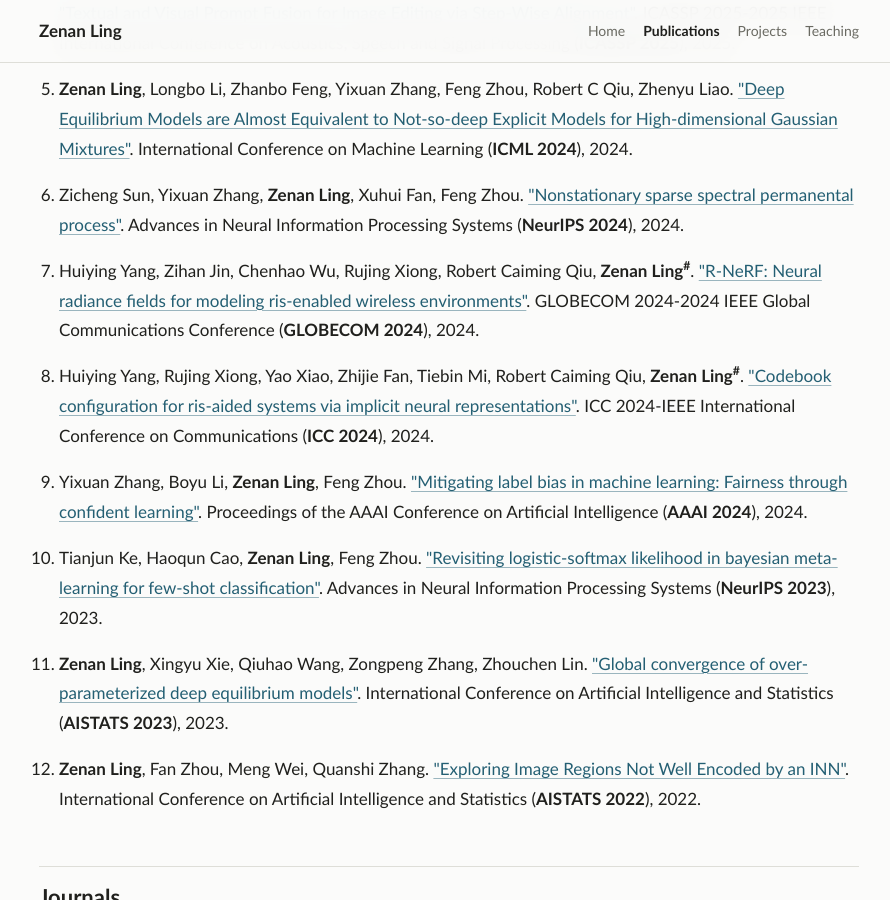
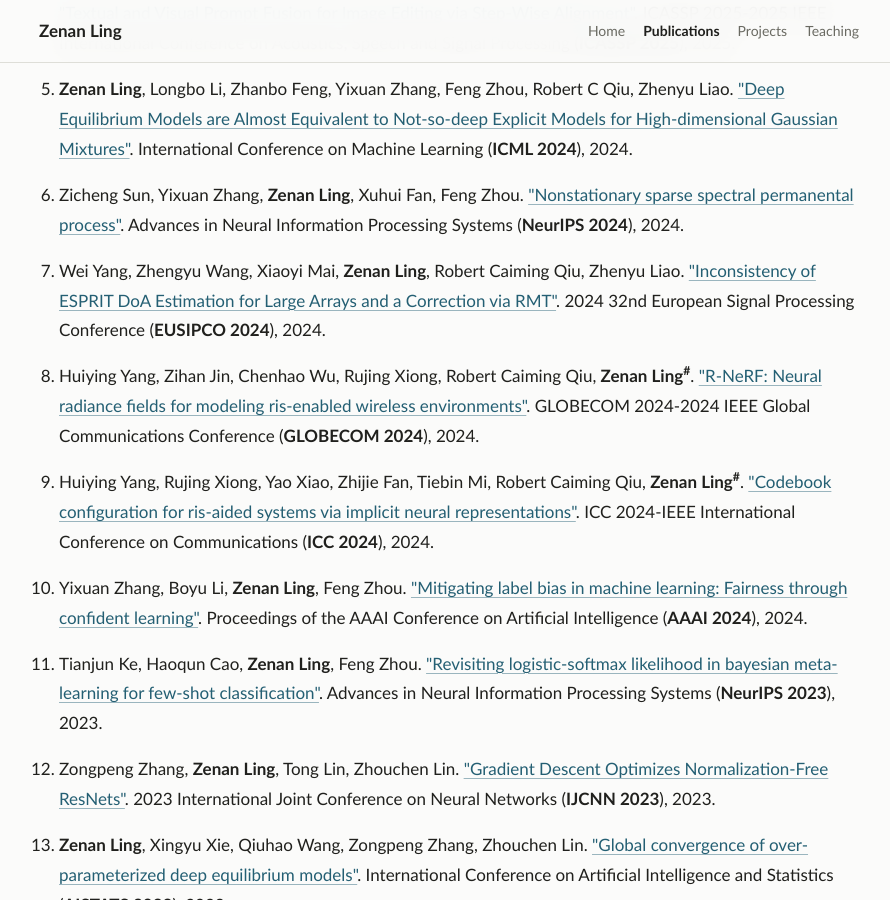
Before and after one commit to lingzenan/lingzenan.github.io, a Jekyll site: the page built from publications.md, in a window 1280 px wide and 900 px high, scrolled down 605 px. Shown: the whole window, without its empty margins (191-1081 px from the left). Built offline with Jekyll 4.4.1, drawn with Linux system fonts in a browser that asks for light colours.

Commit message:
Update homepage projects and publications

```diff
--- a/assets/publications.js
+++ b/assets/publications.js
@@ -17,6 +17,10 @@ const conferenceVenues = [
   "globecom",
   "ieee international conference on communications",
   "icc",
+  "european signal processing conference",
+  "eusipco",
+  "international joint conference on neural networks",
+  "ijcnn",
 ];
 
 const venueAbbreviations = [
@@ -31,6 +35,10 @@ const venueAbbreviations = [
   ["globecom", "GLOBECOM"],
   ["ieee international conference on communications", "ICC"],
   ["icc", "ICC"],
+  ["european signal processing conference", "EUSIPCO"],
+  ["eusipco", "EUSIPCO"],
+  ["international joint conference on neural networks", "IJCNN"],
+  ["ijcnn", "IJCNN"],
   ["ieee transactions on signal processing", "IEEE-TSP"],
   ["ieee transactions on cognitive communications and networking", "IEEE-TCCN"],
   ["ieee transactions on antennas and propagation", "IEEE-TAP"],
--- a/publications.bib
+++ b/publications.bib
@@ -88,6 +90,17 @@
   year={2024},
   url={https://proceedings.neurips.cc/paper_files/paper/2024/file/ad350eaaa93c8c3ab762cdc119d12889-Paper-Conference.pdf}
 }
+
+@inproceedings{yang2024inconsistency,
+  title={Inconsistency of ESPRIT DoA Estimation for Large Arrays and a Correction via RMT},
+  author={Yang, Wei and Wang, Zhengyu and Mai, Xiaoyi and Ling, Zenan and Qiu, Robert Caiming and Liao, Zhenyu},
+  booktitle={2024 32nd European Signal Processing Conference (EUSIPCO)},
+  pages={2722--2726},
+  year={2024},
+  organization={IEEE},
+  url={https://eurasip.org/Proceedings/Eusipco/Eusipco2024/pdfs/0002722.pdf}
+}
+
 @inproceedings{yang2024r,
   title={R-NeRF: Neural radiance fields for modeling ris-enabled wireless environments},
   author={Yang, Huiying and Jin, Zihan and Wu, Chenhao and Xiong, Rujing and Qiu, Robert Caiming and Ling, Zenan},
@@ -127,6 +140,16 @@
   pages={34590--34602},
   year={2023},
   url={https://proceedings.neurips.cc/paper_files/paper/2023/file/6cdb2cbb2083477cca5243843d6dad06-Paper-Conference.pdf}
+}
+
+@inproceedings{zhang2023gradient,
+  title={Gradient Descent Optimizes Normalization-Free ResNets},
+  author={Zhang, Zongpeng and Ling, Zenan and Lin, Tong and Lin, Zhouchen},
+  booktitle={2023 International Joint Conference on Neural Networks (IJCNN)},
+  pages={1--8},
+  year={2023},
+  organization={IEEE},
+  url={https://ieeexplore.ieee.org/document/10191204}
 }
 
 @inproceedings{ling2023global,
```
Also changed, not shown: other parts of publications.bib (+4 -2 lines), index.md (+1 -0 lines), projects.md (+14 -3 lines).
